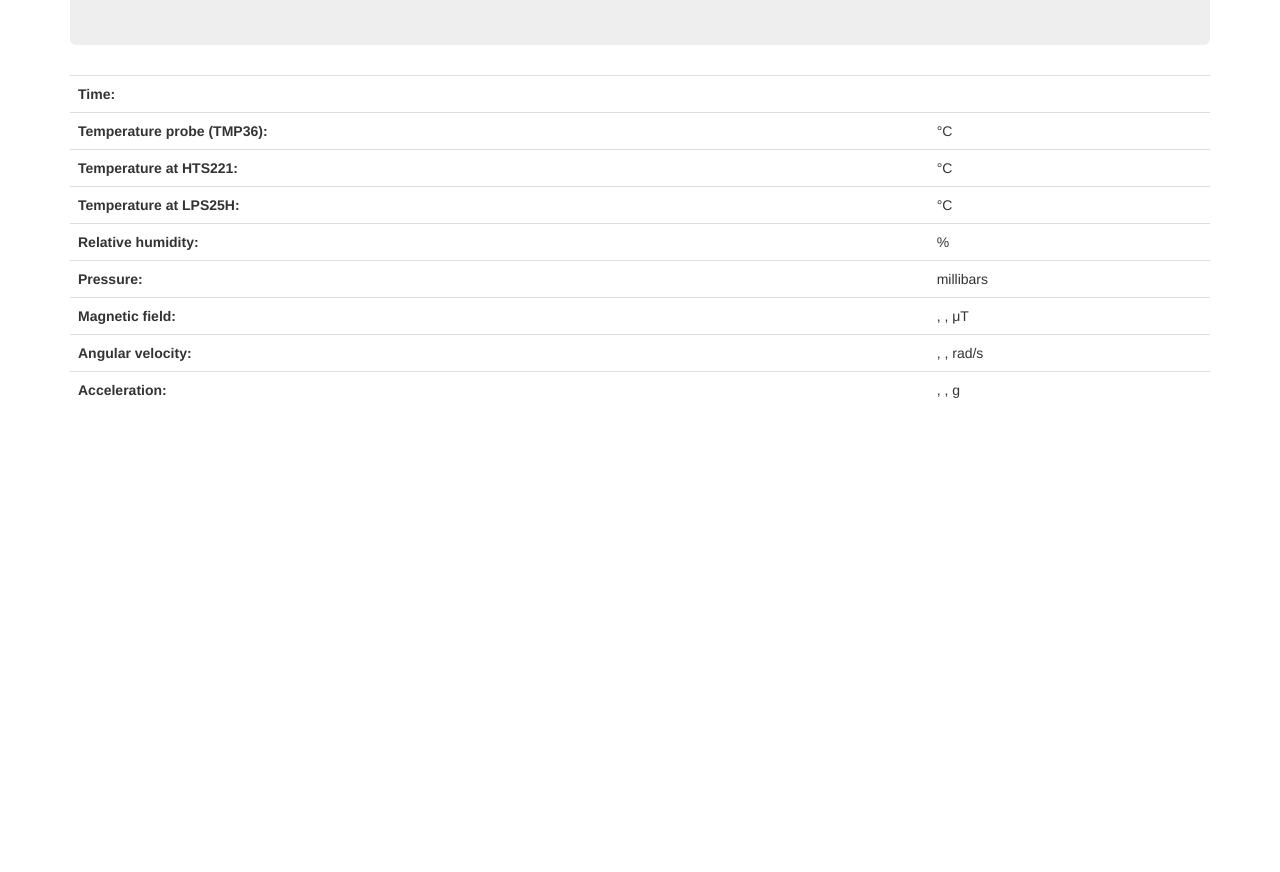
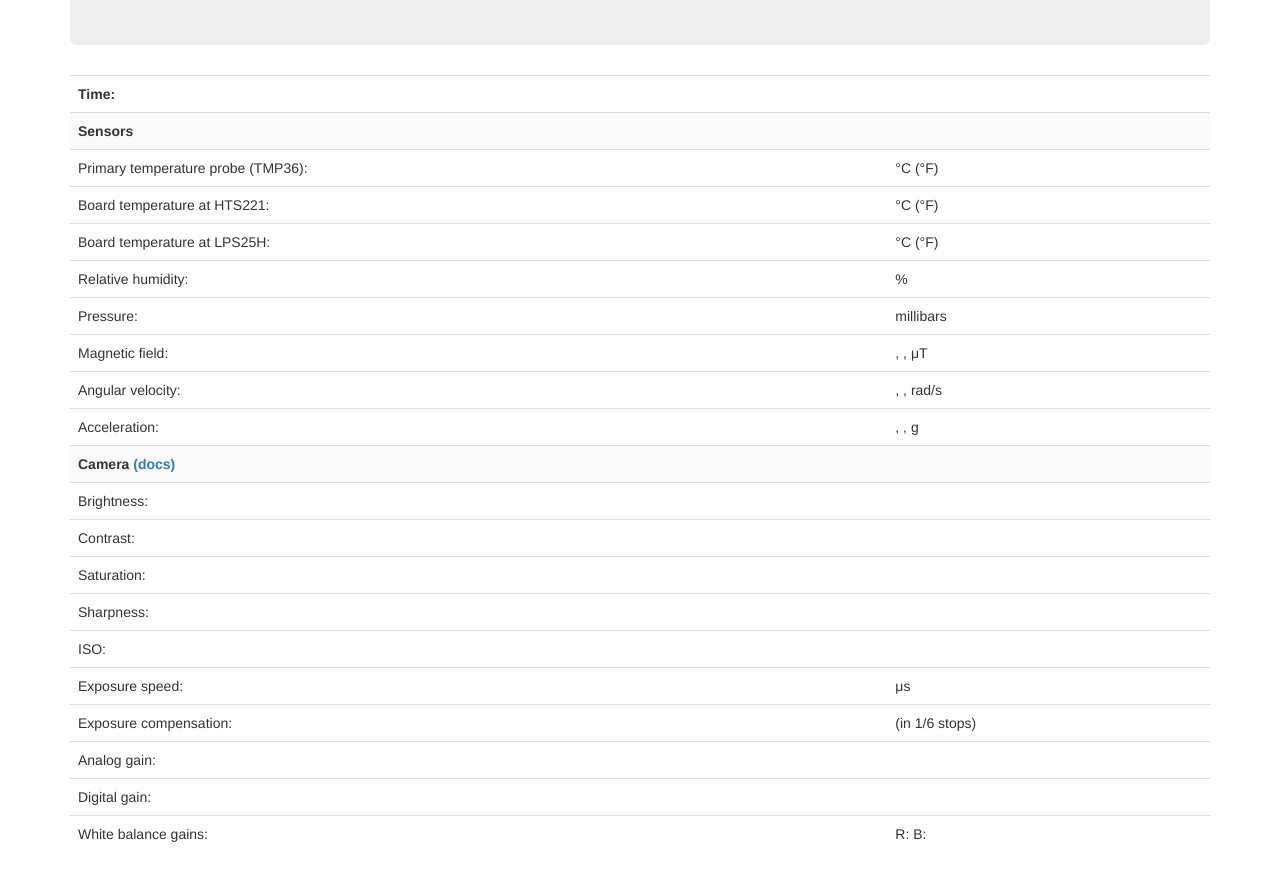
Before and after one commit to piquan/pi-stream, a plain HTML site: page web-server/htdocs/index.html in a window 1280 px wide. Shown: the part 587-1459 px from the top of the page. Before the commit the page ends 1015 px from the top, so only its background shows below. Drawn offline with nearby package versions, Linux system fonts and the light colour scheme; no server answers.

Commit message:
Add camera sensors and Fahrenheit numbers to the output.

```diff
--- a/web-server/htdocs/index.html
+++ b/web-server/htdocs/index.html
@@ -25,37 +25,82 @@
         <th>Time:</th>
         <td><span id="time-formatted"></span></td>
       </tr>
+      <tr><th style="background-color:#f9f9f9" colspan="2">Sensors</th></tr>
       <tr>
-        <th>Temperature probe (TMP36):</th>
-        <td><span id="sensor-tempext"></span>&deg;C</td>
+        <td>Primary temperature probe (TMP36):</td>
+        <td><span id="data-sensor-tempext"></span>&deg;C (<span id="data-sensor-tempextf"></span>&deg;F)</td>
       </tr>
       <tr>
-        <th>Temperature at HTS221:</th>
-        <td><span id="sensor-temph"></span>&deg;C</td>
+        <td>Board temperature at HTS221:</td>
+        <td><span id="data-sensor-temph"></span>&deg;C (<span id="data-sensor-temphf"></span>&deg;F)</td>
       </tr>
       <tr>
-        <th>Temperature at LPS25H:</th>
-        <td><span id="sensor-tempp"></span>&deg;C</td>
+        <td>Board temperature at LPS25H:</td>
+        <td><span id="data-sensor-tempp"></span>&deg;C (<span id="data-sensor-temppf"></span>&deg;F)</td>
       </tr>
       <tr>
-        <th>Relative humidity:</th>
-        <td><span id="sensor-humidity"></span>%</td>
+        <td>Relative humidity:</td>
+        <td><span id="data-sensor-humidity"></span>%</td>
       </tr>
       <tr>
-        <th>Pressure:</th>
-        <td><span id="sensor-pressure"></span> millibars</td>
+        <td>Pressure:</td>
+        <td><span id="data-sensor-pressure"></span> millibars</td>
       </tr>
       <tr>
-        <th>Magnetic field:</th>
-        <td><span id="sensor-mag-x"></span>, <span id="sensor-mag-y"></span>, <span id="sensor-mag-z"></span> &mu;T</td>
+        <td>Magnetic field:</td>
+        <td><span id="data-sensor-mag-x"></span>, <span id="data-sensor-mag-y"></span>, <span id="data-sensor-mag-z"></span> &mu;T</td>
       </tr>
       <tr>
-        <th>Angular velocity:</th>
-        <td><span id="sensor-gyro-x"></span>, <span id="sensor-gyro-y"></span>, <span id="sensor-gyro-z"></span> rad/s</td>
+        <td>Angular velocity:</td>
+        <td><span id="data-sensor-gyro-x"></span>, <span id="data-sensor-gyro-y"></span>, <span id="data-sensor-gyro-z"></span> rad/s</td>
       </tr>
       <tr>
-        <th>Acceleration:</th>
-        <td><span id="sensor-accel-x"></span>, <span id="sensor-accel-y"></span>, <span id="sensor-accel-z"></span> g</td>
+        <td>Acceleration:</td>
+        <td><span id="data-sensor-accel-x"></span>, <span id="data-sensor-accel-y"></span>, <span id="data-sensor-accel-z"></span> g</td>
+      </tr>
+      <tr>
+        <th style="background-color:#f9f9f9" colspan="2">Camera <a href="https://picamera.readthedocs.io/en/release-1.10/api_camera.html">(docs)</a></th>
+      </tr>
+      <tr>
+        <td>Brightness:</td>
+        <td><span id="data-camera-brightness"></span></td>
+      </tr>
+      <tr>
+        <td>Contrast:</td>
+        <td><span id="data-camera-contrast"></span></td>
+      </tr>
+      <tr>
+        <td>Saturation:</td>
+        <td><span id="data-camera-saturation"></span></td>
+      </tr>
+      <tr>
+        <td>Sharpness:</td>
+        <td><span id="data-camera-sharpness"></span></td>
+      </tr>
+      <tr>
+        <td>ISO:</td>
+        <td><span id="data-camera-iso"></span></td>
+      </tr>
+      <tr>
+        <td>Exposure speed:</td>
+        <td><span id="data-camera-exposurespeed"></span> &mu;s</td>
+      </tr>
+      <tr>
+        <td>Exposure compensation:</td>
+        <td><span id="data-camera-exposurecompensation"></span> (in 1/6 stops)</td>
+      </tr>
+      <tr>
+        <td>Analog gain:</td>
+        <td><span id="data-camera-analoggain"></span></td>
+      </tr>
+      <tr>
+        <td>Digital gain:</td>
+        <td><span id="data-camera-digitalgain"></span></td>
+      </tr>
+      <tr>
+        <td>White balance gains:</td>
+        <td>R:<span id="data-camera-awbgains-r"></span>
+            B:<span id="data-camera-awbgains-b"></span></td>
       </tr>
       </tbody>
     </table>
--- a/web-server/htdocs/main.js
+++ b/web-server/htdocs/main.js
@@ -13,7 +13,7 @@ function updateOne(name, value)
 function gotUpdate(data, textStatus, jqXHR)
 {
     console.log(data);
-    updateOne("#sensor", data);
+    updateOne("#data", data);
     var date = new Date(data['time'] * 1000);
     $("#time-formatted").text(
         date.toLocaleString([], {timeZone: "America/Los_Angeles"}));
```
